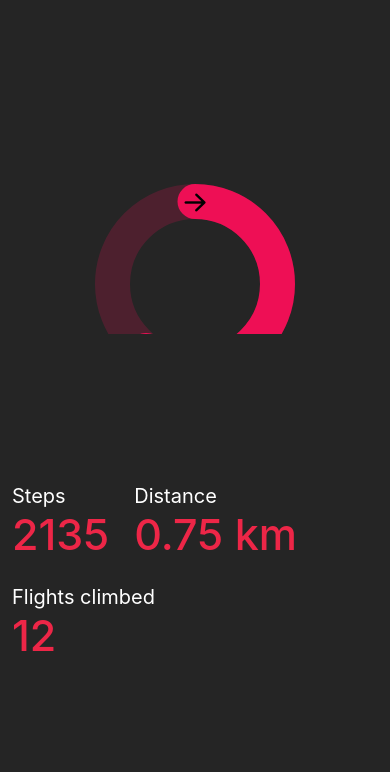
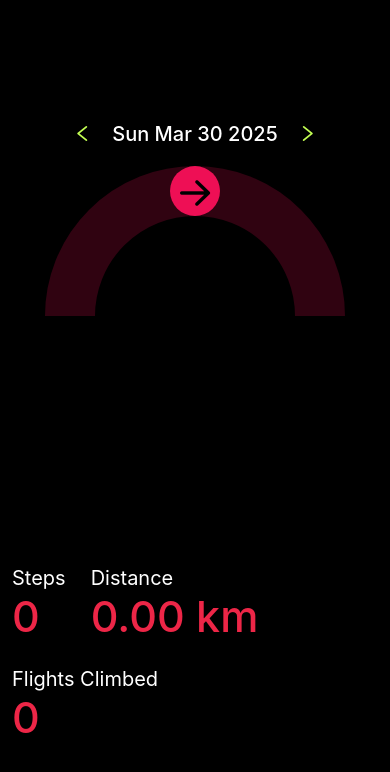
Before and after one commit to kubat1611/Krokomierz, a React Native app in the folder Krokomierz/: screen / in a window 390 px wide. Shown: the top 772 px of the page. Built offline with nearby package versions, Linux system fonts and the light colour scheme.

Commit message:
added android build + healthkit

```diff
--- a/Krokomierz/App.tsx
+++ b/Krokomierz/App.tsx
@@ -1,34 +1,82 @@
 import { StatusBar } from 'expo-status-bar';
-import { StyleSheet, Text, View } from 'react-native';
+import { StyleSheet, Text, View, Platform } from 'react-native';
 import Value from './src/components/Value';
 import ProgressRing from './src/components/ProgressRing';
+import { useState } from 'react';
+import useHealthData from './src/hooks/useHealthData';
+import { AntDesign } from '@expo/vector-icons';
 
+const STEPS_GOAL = 10_000;
 
 export default function App() {
+
+  const [date, setDate] = useState(new Date());
+  const { steps, flights, distance } = useHealthData(date);
+
+  const changeDate = (numDays: number) => {
+    const currentDate = new Date(date);
+    currentDate.setDate(currentDate.getDate() + numDays);
+    setDate(currentDate);
+  };
+
   return (
     <View style={styles.container}>
-      <ProgressRing progress={0.6} />
+      <View style={styles.datePicker}>
+        <AntDesign
+          onPress={() => changeDate(-1)}
+          name="left"
+          size={20}
+          color="#C3FF53"
+        />
+        <Text style={styles.date}>{date.toDateString()}</Text>
+        <AntDesign
+          onPress={() => changeDate(1)}
+          name="right"
+          size={20}
+          color="#C3FF53"
+        />
+      </View>
+
+      <ProgressRing
+        radius={150}
+        strokeWidth={50}
+        progress={steps / STEPS_GOAL}
+      />
+
       <View style={styles.values}>
-        <Value label="Steps" value={'2135'}/>
-        <Value label="Distance" value={'0.75 km'}/>
-        <Value label="Flights climbed" value={'12'}/>
+        <Value label="Steps" value={steps.toString()} />
+        <Value label="Distance" value={`${(distance / 1000).toFixed(2)} km`} />
+        <Value label="Flights Climbed" value={flights.toString()} />
       </View>
+
       <StatusBar style="auto" />
     </View>
   );
 }
 
 const styles = StyleSheet.create({
-  values: {
-      flexDirection: 'row',
-      gap: 25,
-      flexWrap: 'wrap',
-      marginTop: 100,
-  },
   container: {
     flex: 1,
-    backgroundColor: '#252525',
+    backgroundColor: 'black',
     justifyContent: 'center',
     padding: 12,
-  }
+  },
+  values: {
+    flexDirection: 'row',
+    gap: 25,
+    flexWrap: 'wrap',
+    marginTop: 100,
+  },
+  datePicker: {
+    alignItems: 'center',
+    padding: 20,
+    flexDirection: 'row',
+    justifyContent: 'center',
+  },
+  date: {
+    color: 'white',
+    fontWeight: '500',
+    fontSize: 20,
+    marginHorizontal: 20,
+  },
 });
--- a/Krokomierz/app.json
+++ b/Krokomierz/app.json
@@ -1,5 +1,6 @@
 {
   "expo": {
+    "plugins": ["expo-health-connect"],
     "name": "Krokomierz",
     "slug": "Krokomierz",
     "version": "1.0.0",
@@ -13,16 +14,30 @@
       "backgroundColor": "#ffffff"
     },
     "ios": {
-      "supportsTablet": true
+      "supportsTablet": true,
+      "bundleIdentifier": "com.mundek.Krokomierz",
+      "infoPlist": {
+        "ITSAppUsesNonExemptEncryption": false
+      }
     },
     "android": {
+      "permissions": [
+        "android.permissions.health.READ_STEPS",
+        "android.permission.health.WRITE_STEPS"
+      ],
       "adaptiveIcon": {
         "foregroundImage": "./assets/adaptive-icon.png",
         "backgroundColor": "#ffffff"
-      }
+      },
+      "package": "com.mundek.Krokomierz"
     },
     "web": {
       "favicon": "./assets/favicon.png"
+    },
+    "extra": {
+      "eas": {
+        "projectId": "fdf4a643-1d39-4c69-9810-085f28cf81cd"
+      }
     }
   }
 }
--- a/Krokomierz/src/components/ProgressRing.tsx
+++ b/Krokomierz/src/components/ProgressRing.tsx
@@ -19,7 +19,7 @@ type RingProgressProps = {
 const color = '#EE0F55';
 
 const RingProgress = ({
-  radius = 100,
+  radius = 125,
   strokeWidth = 35,
   progress,
 }: RingProgressProps) => {
--- /dev/null
+++ b/Krokomierz/src/hooks/useHealthData.tsx
@@ -0,0 +1,136 @@
+import { useEffect, useState } from 'react';
+import { Platform } from 'react-native';
+import { initialize, requestPermission, readRecords } from 'react-native-health-connect';
+
+interface UseHealthDataReturn {
+  steps: number;
+  flights: number;
+  distance: number;
+  isLoading: boolean;
+  error: string | null;
+  retry: () => void;
+}
+
+interface TimeRangeFilter {
+  operator: "between";
+  startTime: string;
+  endTime: string;
+}
+
+const useHealthData = (date: Date): UseHealthDataReturn => {
+  const [steps, setSteps] = useState<number>(0);
+  const [flights, setFlights] = useState<number>(0);
+  const [distance, setDistance] = useState<number>(0);
+  const [isLoading, setIsLoading] = useState<boolean>(true);
+  const [error, setError] = useState<string | null>(null);
+  const [retryCount, setRetryCount] = useState<number>(0);
+
+  const retry = () => {
+    setRetryCount(prev => prev + 1);
+  };
+
+  const readSampleData = async (): Promise<void> => {
+    try {
+      if (Platform.OS !== 'android') {
+        setError('Health Connect is only available on Android');
+        setIsLoading(false);
+        return;
+      }
+
+      setIsLoading(true);
+      setError(null);
+
+      console.log('Initializing Health Connect...');
+
+      const isInitialized = await initialize();
+
+      console.log('Health Connect initialized successfully');
+
+      if (!isInitialized) {
+        setError('Failed to initialize Health Connect. Please try again.');
+        setIsLoading(false);
+        return;
+      }
+
+      console.log('Health Connect initialized successfully');
+
+      console.log('Requesting permissions...');
+
+      // let granted = false;
+      // try {
+      //   const permissions = await requestPermission([
+      //     { accessType: 'read', recordType: 'Steps' },
+      //     { accessType: 'read', recordType: 'Distance' },
+      //     { accessType: 'read', recordType: 'FloorsClimbed' },
+      //   ]);
+      //   granted = permissions.every(permission => permission.accessType === 'read' && permission.recordType);
+      //   console.log('Permissions granted:', permissions);
+      // } catch (permError) {
+      //   console.error('Permission request failed:', permError);
+      //   setError('Failed to request permissions. Please restart the app.');
+      //   setIsLoading(false);
+      //   return;
+      // }
+
+      const grantedPermissions = await requestPermission([
+        { accessType: 'read', recordType: 'Steps' },
+        // { accessType: 'read', recordType: 'Distance' },
+        // { accessType: 'read', recordType: 'FloorsClimbed' }
+      ]);
+
+      grantedPermissions.forEach((permission) => {
+        console.log(`Permission for ${permission.recordType}: ${permission.accessType}`);
+      });
+
+      // if (!granted) {
+      //   setError('Permission not granted');
+      //   setIsLoading(false);
+      //   return;
+      // }
+
+      const timeRangeFilter: TimeRangeFilter = {
+        operator: "between",
+        startTime: new Date(date.setHours(0, 0, 0, 0)).toISOString(),
+        endTime: new Date(date.setHours(23, 59, 59, 999)).toISOString(),
+      };
+
+      try {
+        // const [stepsData, distanceData, floorsData] = await Promise.all([
+        const [stepsData] = await Promise.all([
+          readRecords('Steps', { timeRangeFilter }).catch(e => ({ records: [] })),
+          // readRecords('Distance', { timeRangeFilter }).catch(e => ({ records: [] })),
+          // readRecords('FloorsClimbed', { timeRangeFilter }).catch(e => ({ records: [] })),
+        ]);
+
+        setSteps(stepsData.records.reduce((sum, cur) => sum + cur.count, 0));
+        // setDistance(distanceData.records.reduce(
+        //   (sum, cur) => sum + (cur.distance?.inMeters || 0), 0
+        // ));
+        // setFlights(floorsData.records.reduce((sum, cur) => sum + cur.floors, 0));
+      } catch (readError) {
+        console.error('Data reading failed:', readError);
+        setError('Failed to read health data');
+      }
+    } catch (err) {
+      console.error('Health Connect error:', err);
+      setError(err instanceof Error ? err.message : String(err));
+    } finally {
+      setIsLoading(false);
+    }
+  };
+
+  useEffect(() => {
+    readSampleData();
+  }, [date, retryCount]);
+
+  return {
+    steps,
+    flights,
+    distance,
+    isLoading,
+    error,
+    retry,
+  };
+};
+
+export default useHealthData;
```
Also changed, not shown: Krokomierz/eas.json (added, +21 -0 lines), Krokomierz/package.json (+9 -4 lines), 43 other files (tests, documents, lock files or other folders).
